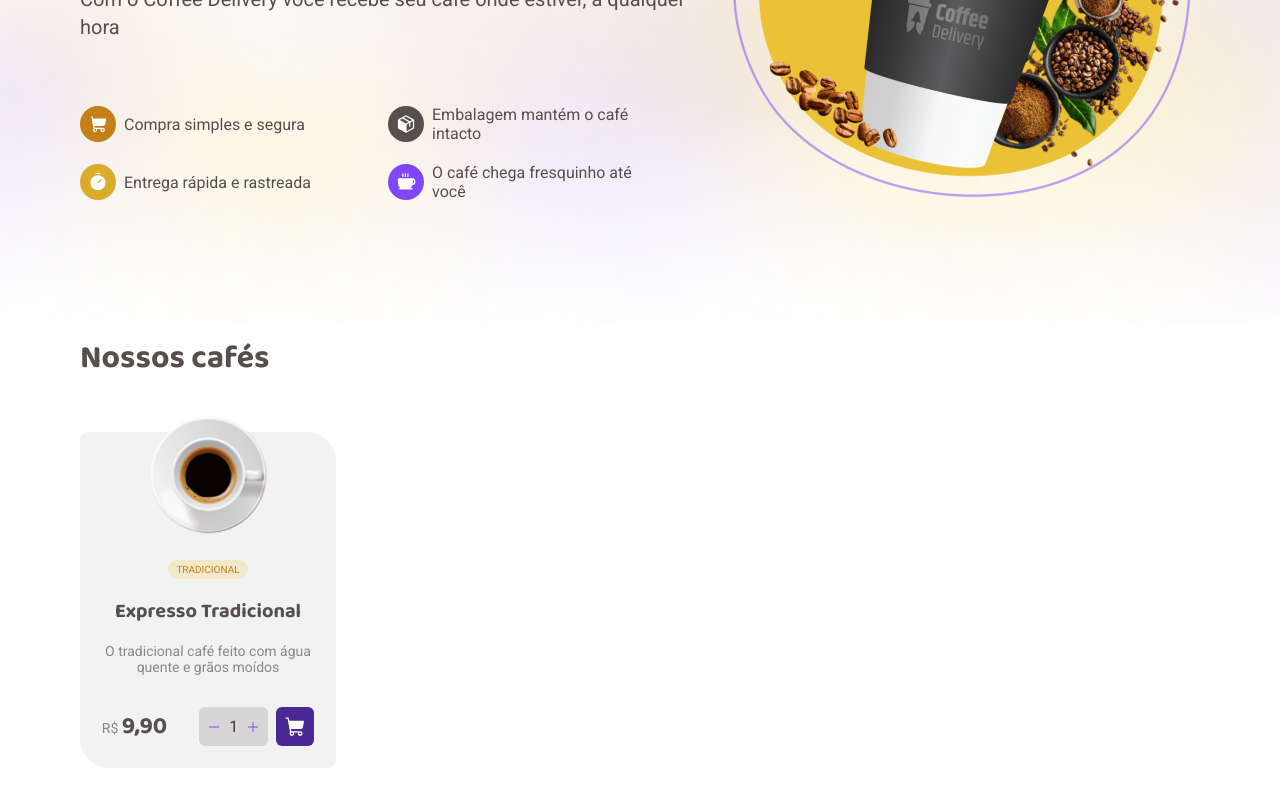
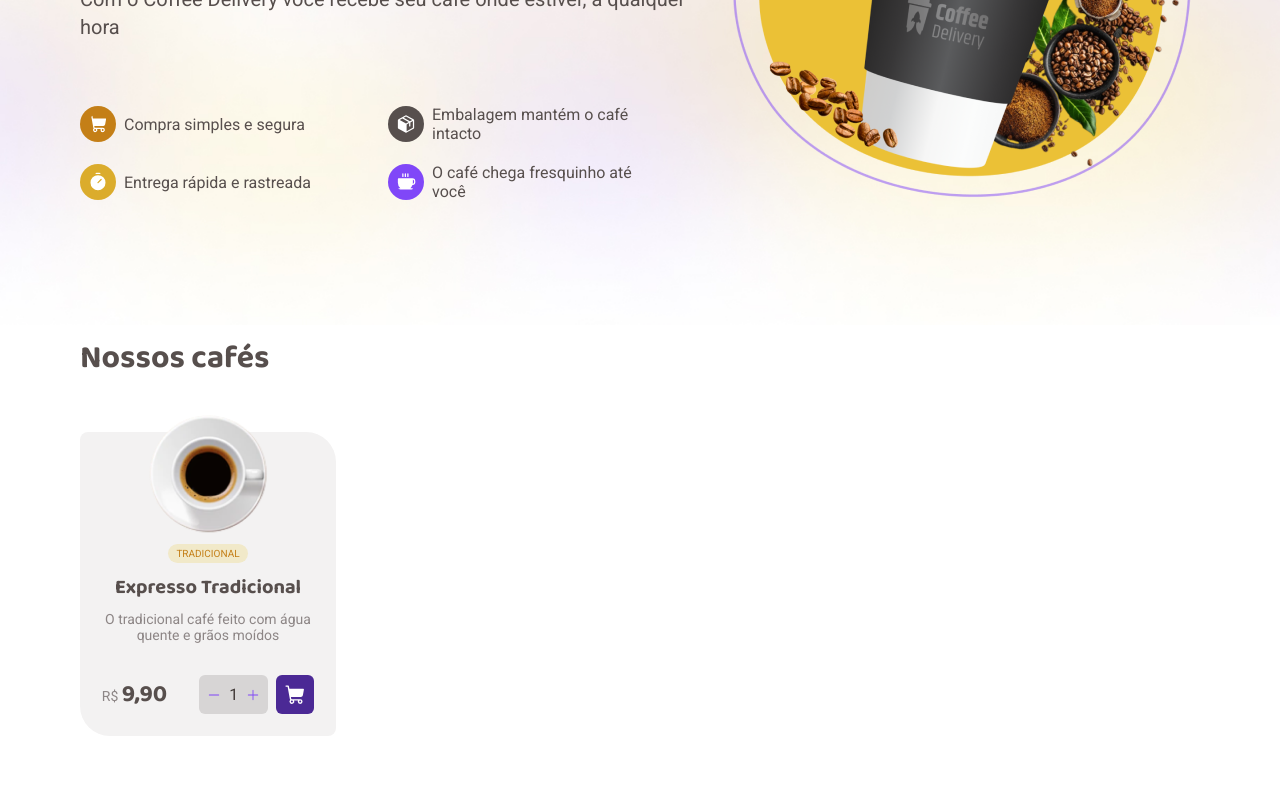
Before and after one commit to juninho15830/coffee-delivery, a React (Vite) app: page / in a window 1280 px wide. Shown: the part 355-1155 px from the top of the page. After the commit the page ends 1123 px from the top, so only its background shows below. Built offline with nearby package versions, Linux system fonts and the light colour scheme.

Commit message:
update hovers

```diff
--- a/src/components/Cards/styles.ts
+++ b/src/components/Cards/styles.ts
@@ -4,18 +4,18 @@ export const CardContainer = styled.div`
     position: relative;
     display: flex;
     flex-direction: column;
-    gap: 1rem;
+    gap: 0.5rem;
     align-items: center;
     text-align: center;
-    padding: 8rem 1rem 1rem;
-    height: 21rem;
+    padding: 7rem 1rem 1rem;
+    height: 19rem;
     width: 16rem;
     background-color: ${props =>props.theme.colors['gray-200']};
     border-radius: 8px 30px 8px 30px;
 
     > img {
         position: absolute;
-        top: -5%;
+        top: -6%;
     }
 
     > span {
@@ -38,6 +38,7 @@ export const CardContainer = styled.div`
 `
 
 export const ControlContainer = styled.div`
+    padding-top: 0.5rem;
     display: flex;
     margin-top: 1rem;
     gap: 0.5rem;
--- a/src/components/Header/styles.ts
+++ b/src/components/Header/styles.ts
@@ -26,10 +26,13 @@ export const HeaderContainer = styled.header`
             border: none;
             border-radius: 6px;
             height: 2.5rem;
-        }
 
-        button:hover {
-            cursor: pointer;
+            &:hover {
+                cursor: pointer;
+                background-color: ${props =>props.theme.colors['purple-500']};
+                color: ${props =>props.theme.colors['purple-100']};
+                transition: 0.4s;
+            }
         }
     }
 `
@@ -40,6 +43,18 @@ export const CartContainer = styled.a`
     border-radius: 6px;
     height: 2.5rem;
     position: relative;
+
+    &:hover {
+        background-color: ${props =>props.theme.colors['yellow-900']};
+        color: ${props =>props.theme.colors['yellow-100']};
+        transition: 0.4s;
+
+        span {
+            color:  ${props =>props.theme.colors['yellow-900']};
+            background-color: ${props =>props.theme.colors['yellow-100']};
+            transition: 0.4s;
+        }
+    }
 
     span {
         display: flex;
```
